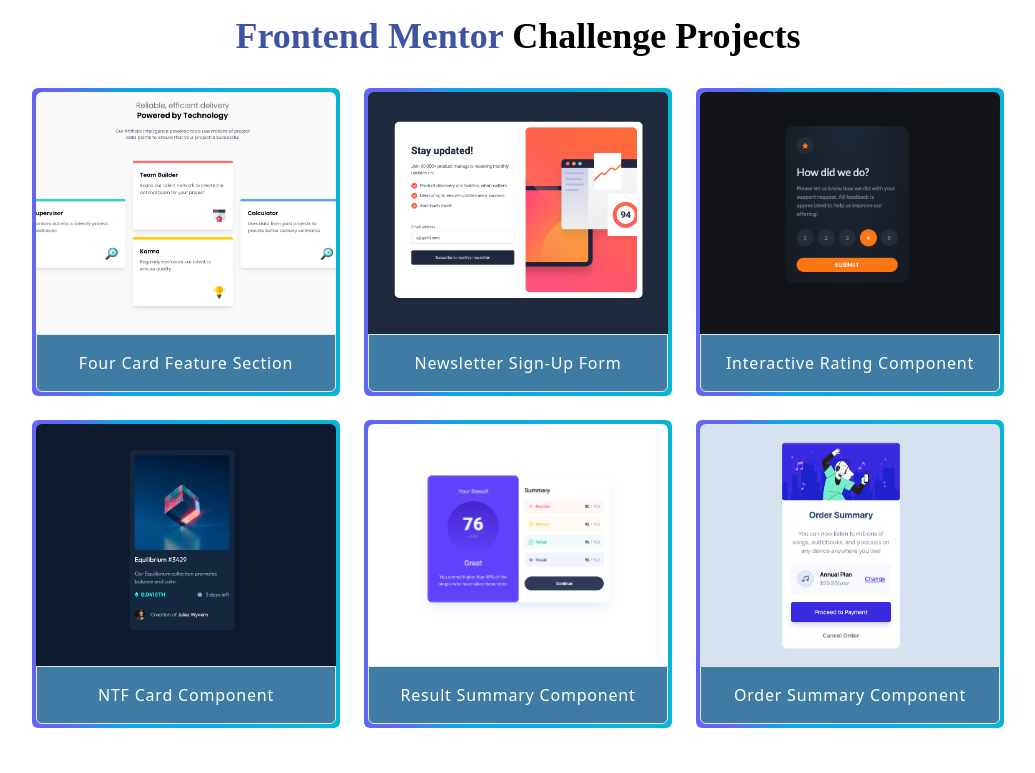
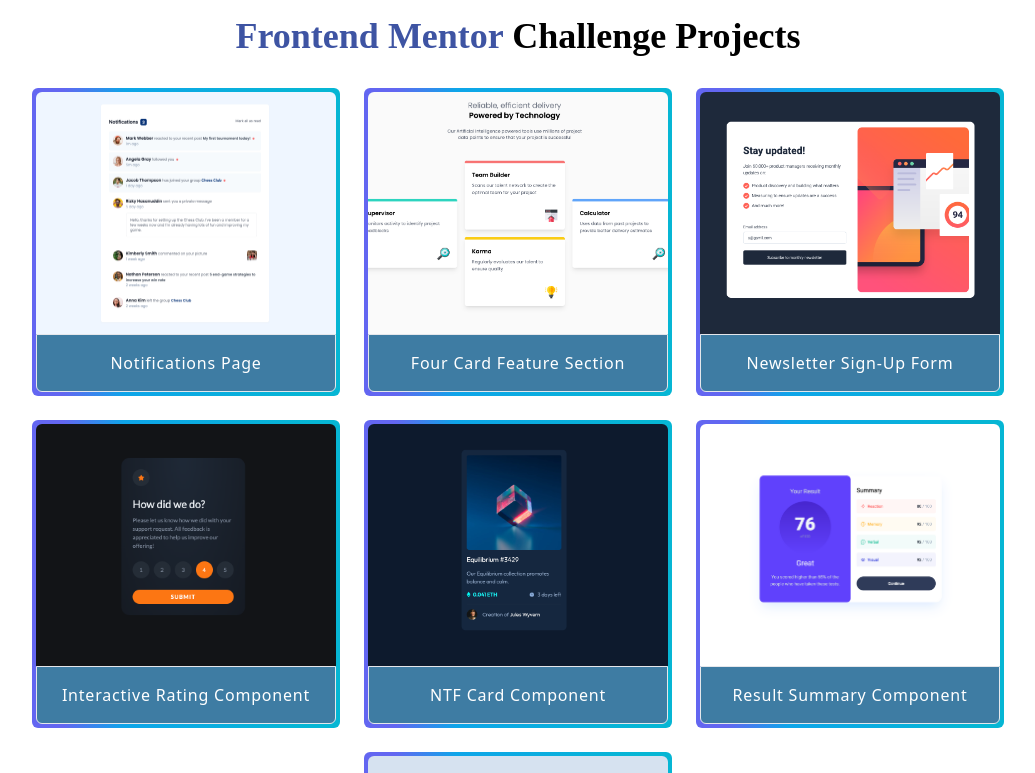
Before and after one commit to Bishesh58/frontend-mentor-challenges, a Nuxt app: page / in a window 1280 px wide. Shown: the top 773 px of the page, without its empty margins (122-1157 px from the left). Built offline with nearby package versions, Linux system fonts and the light colour scheme.

Commit message:
feat: add notifications component

```diff
--- a/pages/index.vue
+++ b/pages/index.vue
@@ -21,6 +21,11 @@
 
 <script setup>
 const data = [
+  {
+    title: "Notifications page",
+    imgURL: "/img/notification_preview.png",
+    link: "/notification",
+  },
   {
     title: "Four card feature section",
     imgURL: "/img/feature_card_preview.png",
```
Also changed, not shown: public/img/notification_preview.png (added).
